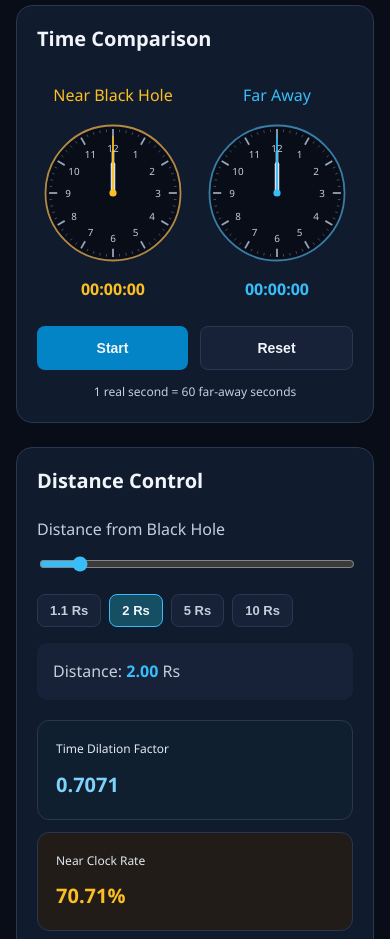
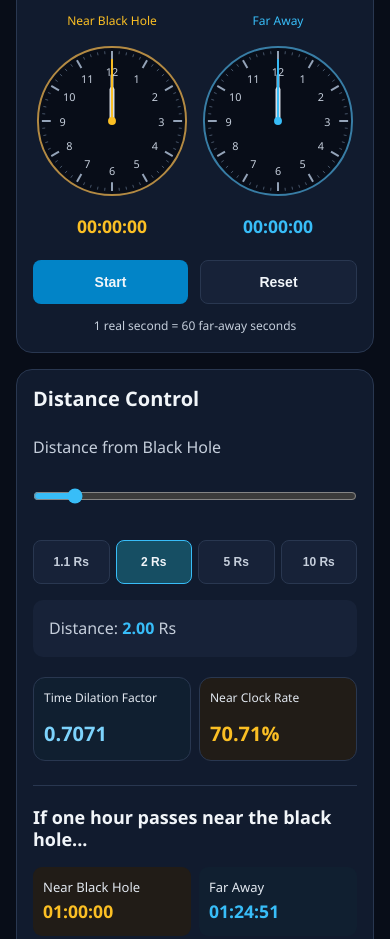
Before and after one commit to siyou-www/black-hole-time-lab, a plain HTML site: page index.html in a window 390 px wide. Shown: the part 1368-2307 px from the top of the page. Drawn offline with Linux system fonts and the light colour scheme.

Commit message:
Improve mobile layout: css/simulation.css

```diff
--- a/css/simulation.css
+++ b/css/simulation.css
@@ -568,3 +568,20 @@
 .simulation-container #start-button:hover { background: #0ea5e9; }
 .simulation-container .distance-preset[aria-pressed="true"] { background: #164e63; color: #f1f5f9; border-color: #38bdf8; }
 .simulation-container .stat-label, .prediction-grid span, .time-prediction small { color: #e2e8f0; }
+
+@media (max-width: 768px) {
+    .simulation-container { gap: 16px; margin-top: 20px; }
+    .black-hole-visual, .simulation-controls { padding: 16px; min-width: 0; }
+    #black-hole-display { min-height: 0; }
+    .dual-clocks { gap: 8px; }
+    .analog-clock-card { padding: 8px 0; font-size: 12px; }
+    #near-clock, #far-clock { font-size: clamp(16px, 4.5vw, 24px); }
+    .distance-presets { display: grid; grid-template-columns: repeat(4,minmax(0,1fr)); gap: 6px; }
+    .distance-presets .distance-preset { min-height: 44px; padding: 6px 2px; font-size: 12px; }
+    #distance-slider, #mass-slider { min-height: 44px; margin-left: 0; }
+    .time-dilation-info { grid-template-columns: repeat(2,minmax(0,1fr)); gap: 8px; }
+    .time-stat, .prediction-grid > div { padding: 10px; }
+    .prediction-grid { gap: 8px; }
+    .prediction-grid strong { font-size: clamp(16px, 4.5vw, 24px); overflow-wrap: anywhere; }
+    .mass-comparison, .physics-limitations, .guide-card, .reference-card, .comparison-card, .physics-card { padding: 18px; }
+}
```
